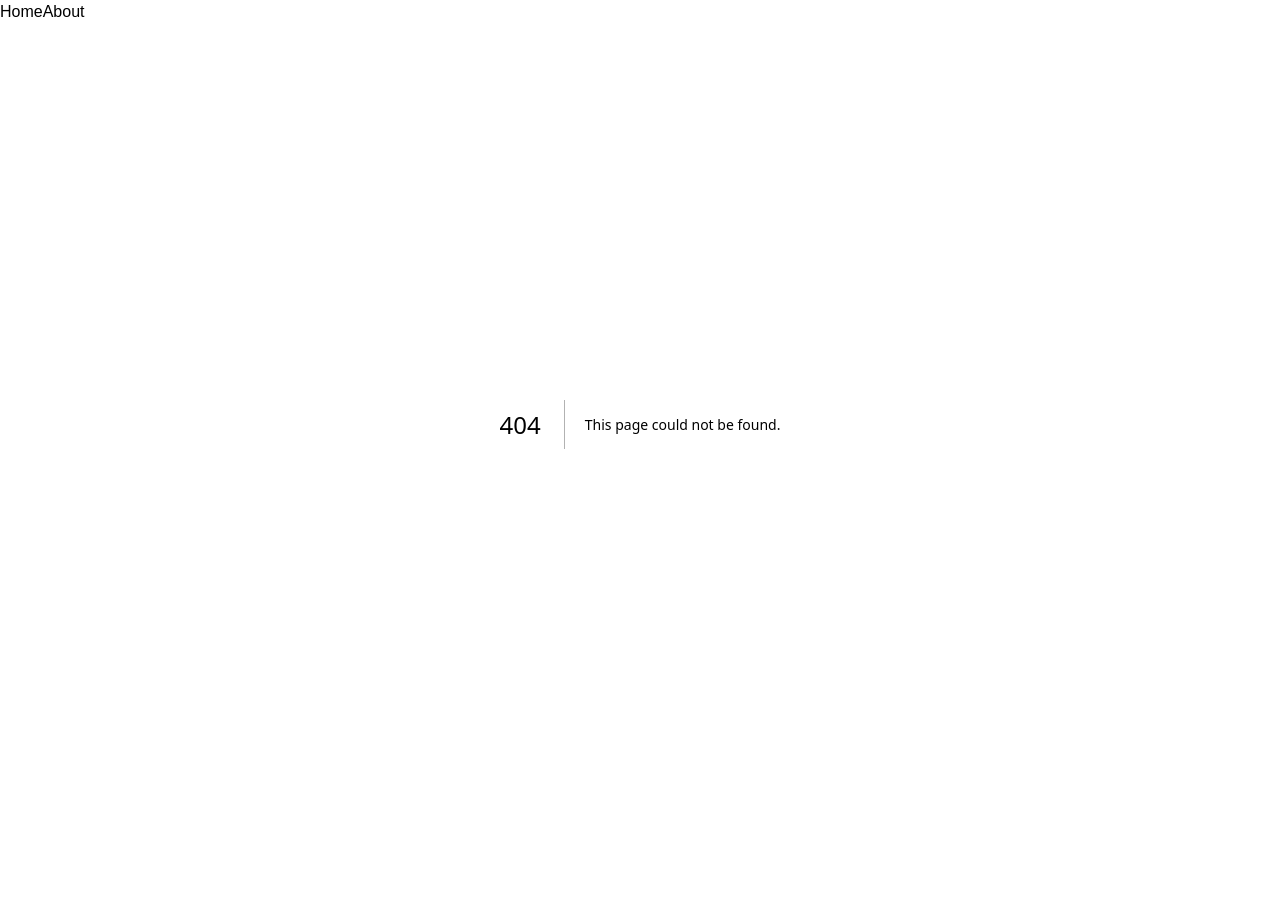
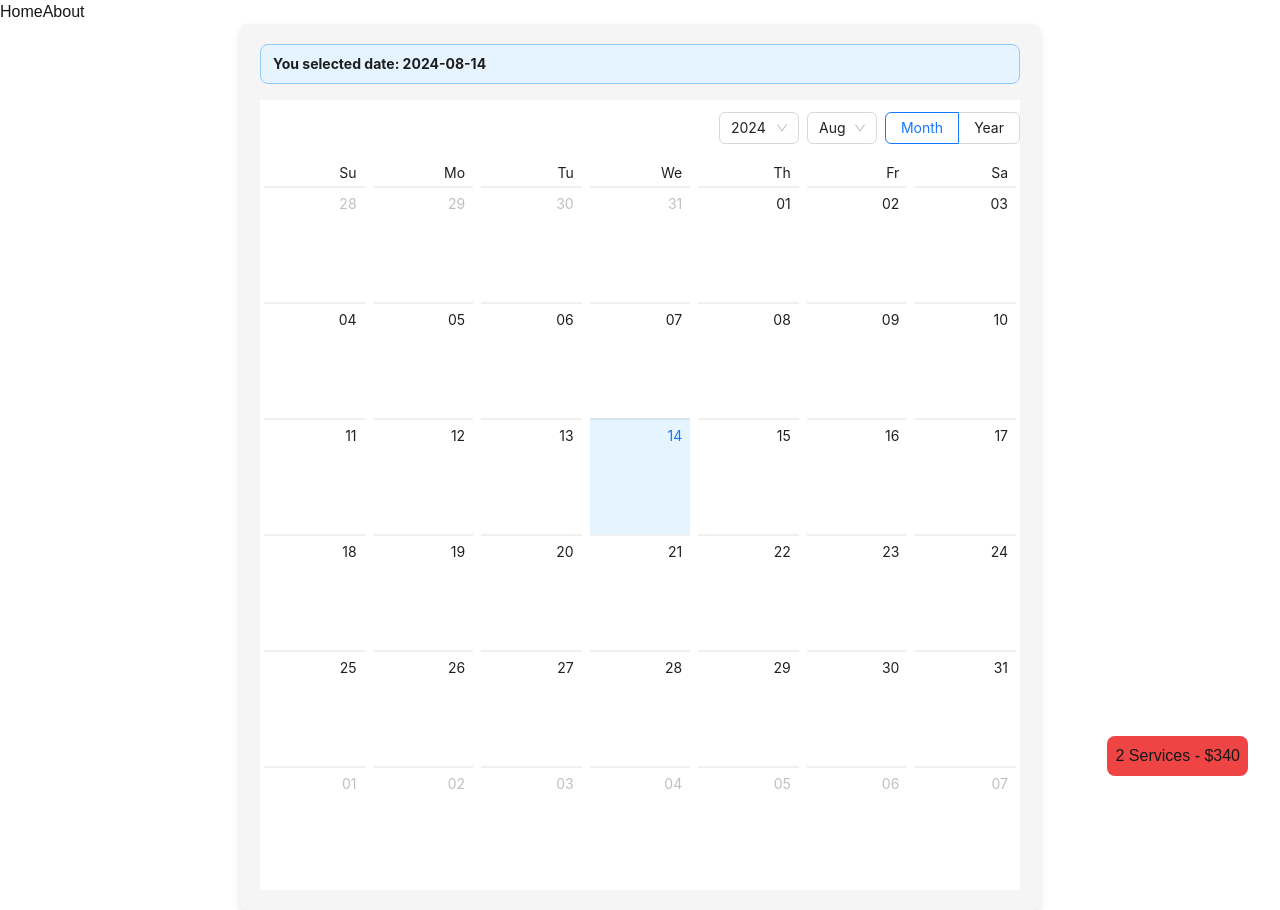
Before and after one commit to FahadAbdulQayyum/next-appp, a Next.js app: page /calendars in a window 1280 px wide. Before the commit this address had no page. Before the commit the page ends 824 px from the top, so only its background shows below. Built offline with nearby package versions, Linux system fonts and the light colour scheme.

Commit message:
styled css

```diff
--- a/package.json
+++ b/package.json
@@ -9,6 +9,8 @@
     "lint": "next lint"
   },
   "dependencies": {
+    "antd": "^5.21.1",
+    "dayjs": "^1.11.13",
     "next": "14.2.11",
     "react": "^18",
     "react-dom": "^18",
--- /dev/null
+++ b/src/app/calendars/Page.module.css
@@ -0,0 +1,13 @@
+.container {
+    padding: 20px;
+    background-color: #f5f5f5;
+    border-radius: 8px;
+    max-width: 400px;
+    margin: auto;
+    box-shadow: 0 4px 8px rgba(0, 0, 0, 0.1);
+}
+
+.alert {
+    margin-bottom: 16px;
+    font-weight: bold;
+}
--- /dev/null
+++ b/src/app/calendars/page.tsx
@@ -0,0 +1,94 @@
+"use client"
+
+import React, { useEffect, useState } from 'react';
+import { Alert, Calendar } from 'antd';
+import type { Dayjs } from 'dayjs';
+import dayjs from 'dayjs';
+import { useRouter } from 'next/navigation';
+
+const Page: React.FC = () => {
+
+    const router = useRouter();
+
+    const [value, setValue] = useState(() => dayjs('2017-01-25'));
+    const [selectedValue, setSelectedValue] = useState(() => dayjs('2017-01-25'));
+
+    useEffect(() => {
+        const dayDate = new Date().getDate();
+        const monthDate = new Date().getMonth();
+        const yearDate = new Date().getFullYear();
+
+        setSelectedValue(() => dayjs(yearDate + '-' + monthDate + '-' + dayDate))
+        setValue(() => dayjs(yearDate + '-' + monthDate + '-' + dayDate))
+    }, [])
+
+    const onSelect = (newValue: Dayjs) => {
+        setValue(newValue);
+        setSelectedValue(newValue);
+
+        router.push('/summary')
+    };
+
+    const onPanelChange = (newValue: Dayjs) => {
+        setValue(newValue);
+    };
+
+    const containerStyle = {
+        padding: '20px',
+        backgroundColor: '#f5f5f5',
+        borderRadius: '8px',
+        // maxWidth: '400px',
+        maxWidth: '800px',
+        margin: 'auto',
+        boxShadow: '0 4px 8px rgba(0, 0, 0, 0.1)',
+    };
+
+    const alertStyle = {
+        marginBottom: '16px',
+        fontWeight: 'bold',
+    };
+
+    return (
+        <div style={containerStyle}>
+            <Alert message={`You selected date: ${selectedValue?.format('YYYY-MM-DD')}`} style={alertStyle} />
+            <Calendar value={value} onSelect={onSelect} onPanelChange={onPanelChange} />
+        </div>
+    );
+};
+
+export default Page;
+
+
+
+
+
+
+// "use client"
+
+// import React, { useState } from 'react';
+// import { Alert, Calendar } from 'antd';
+// import type { Dayjs } from 'dayjs';
+// import dayjs from 'dayjs';
+
+// const Page: React.FC = () => {
+//     const [value, setValue] = useState(() => dayjs('2017-01-25'));
+//     const [selectedValue, setSelectedValue] = useState(() => dayjs('2017-01-25'));
+
+//     const onSelect = (newValue: Dayjs) => {
+//         setValue(newValue);
+//         setSelectedValue(newValue);
+//     };
+
+//     const onPanelChange = (newValue: Dayjs) => {
+//         setValue(newValue);
+//     };
+
+//     return (
+//         <>
+//             <Alert message={`You selected date: ${selectedValue?.format('YYYY-MM-DD')}`} />
+//             <Calendar value={value} onSelect={onSelect} onPanelChange={onPanelChange} />
+//         </>
+//     );
+// };
+
+// export default Page;
--- a/src/app/layout.tsx
+++ b/src/app/layout.tsx
@@ -1,14 +1,18 @@
 import { NavLinks } from '@/app/ui/nav-links'
 import './globals.css'
+import Popup from './popup/page'
 
 export default function Layout({ children }: { children: React.ReactNode }) {
   return (
     <html lang="en">
       <body>
-        <NavLinks />
-        <main>{children}</main>
+        <div className='relative'>
+          <NavLinks />
+          <main>{children}</main>
+          <Popup />
+        </div>
       </body>
-    </html>
+    </html >
   )
 }
 
--- /dev/null
+++ b/src/app/popup/page.tsx
@@ -0,0 +1,22 @@
+"use client"
+
+import React from 'react';
+import { useRouter } from 'next/navigation';
+
+const Popup = () => {
+    const router = useRouter();
+    return (
+        <div
+            // className='absolute bg-red-500 right-8 bottom-1 p-2 rounded-lg'
+            className='fixed bg-red-500 right-8 bottom-6 p-2 rounded-lg active:scale-105'
+        >
+            <button
+                onClick={() => router.push('/calendars')}
+            >
+                2 Services - $340
+            </button>
+        </div >
+    )
+}
+
+export default Popup
--- /dev/null
+++ b/src/app/summary/page.tsx
@@ -0,0 +1,11 @@
+import React from 'react'
+
+const Page = () => {
+    return (
+        <div>
+            Summary
+        </div>
+    )
+}
+
+export default Page
```
Also changed, not shown: 1 other file (tests, documents, lock files or other folders).
